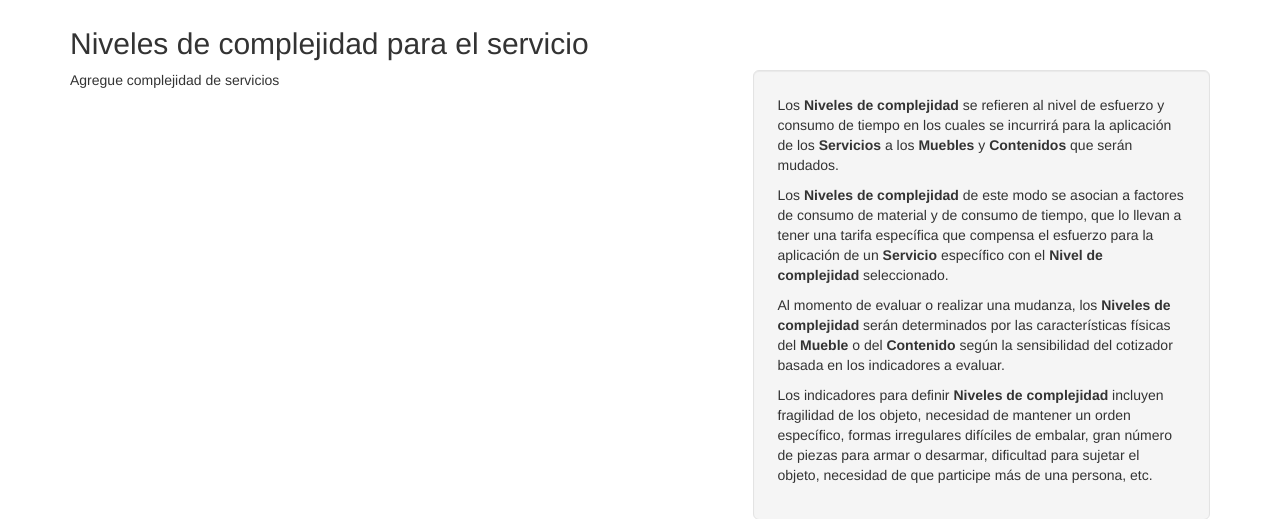
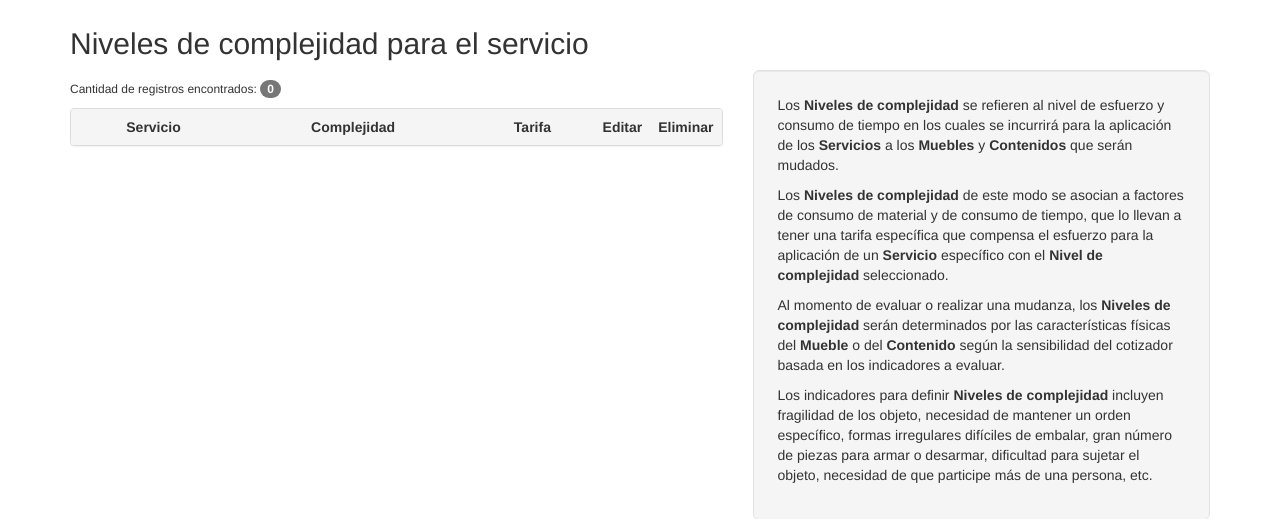
Before and after one commit to yusnelvy/mtvmcotizacion, a Django app: page /servicio/complejidad_servicio/1/1/ in a window 1280 px wide. Shown: the part 53-572 px from the top of the page. Run offline with Django 3.2, Linux system fonts and the light colour scheme; data that the repository does not hold is empty; some libraries are stand-ins or nearby versions.

Commit message:
Cambios en listas

```diff
--- a/direccion/models.py
+++ b/direccion/models.py
@@ -68,10 +68,10 @@ class Zona(models.Model):
     def __init__(self, *args, **kwargs):
         super(Zona, self).__init__(*args, **kwargs)
 
-    zona = models.CharField(max_length=100)
     pais = models.ForeignKey(Pais, on_delete=models.PROTECT)
     provincia = ChainedForeignKey(Provincia, chained_field='pais', chained_model_field='pais')
     ciudad = ChainedForeignKey(Ciudad, chained_field='provincia', chained_model_field='provincia')
+    zona = models.CharField(max_length=100)
 
     def __str__(self):
         return self.zona
--- a/mtvmcotizacion/template/inicio/base_edit.html
+++ b/mtvmcotizacion/template/inicio/base_edit.html
@@ -3,9 +3,6 @@
 {% block link_base %}
 
 <ul class="nav navbar-nav">
-  <li>
-    <a type="submit" class="btn btn-default">Registrar</a>
-  </li>
   <li>
     <a href="javascript:history.back();" class="btn">Regresar</a>
   </li>
@@ -28,6 +25,7 @@
 
                     {% block cuerpo_form %}{% endblock cuerpo_form %}
 
+                    <button type="submit" class="btn btn-default">Registrar</button>
                 </form>
             </div>
             <br>
--- a/mtvmcotizacion/template/inicio/base_menu.html
+++ b/mtvmcotizacion/template/inicio/base_menu.html
@@ -112,6 +112,7 @@
                         <li class="list-group-item"><a href="/servicio/">Servicios</a><a style="float:Right;" class="glyphicon glyphicon-new-window" href="/servicio/" target="_blank"></a></li>
                         <li class="list-group-item"><a href="/servicio/material/">Materiales</a><a style="float:Right;" class="glyphicon glyphicon-new-window" href="/servicio/material/" target="_blank"></a></li>
                         <li class="list-group-item"><a href="/servicio/complejidad/">Niveles de complejidad de servicios</a><a style="float:Right;" class="glyphicon glyphicon-new-window" href="/servicio/complejidad/" target="_blank"></a></li>
+                        <li class="list-group-item"><a href="/servicio/servicio_material/0/0/">Materiales de servicios</a><a style="float:Right;" class="glyphicon glyphicon-new-window" href="/servicio/servicio_material/0/0/" target="_blank"></a></li>
                     </ul>
                 </div>
             </div>
@@ -120,10 +121,10 @@
     <div class="col-md-4">
         <div class="panel panel-default">
             <div class="panel-heading">
-                <h4>Tablas básicas</h4>
+                <h4>Tablas de dirección</h4>
             </div>
             <div class="panel-body">
-                <p>Ver listados de todas las tablas básicas disponibles.</p>
+                <p>Ver, crear o editar los componentes que conforman una dirección.</p>
             </div>
             <ul class="list-group">
                 <li class="list-group-item"><a href="/direccion/pais/">Países</a><a style="float:Right;" class="glyphicon glyphicon-new-window" href="/direccion/pais/" target="_blank"></a></li>
--- a/mtvmcotizacion/template/mueble/ocupacion_lista.html
+++ b/mtvmcotizacion/template/mueble/ocupacion_lista.html
@@ -75,7 +75,10 @@ Eliminar nivel de ocupación
 
   <tr id="tr{{i.id}}">
     <td>{{ i.descripcion }}</td>
-    <td>{{ i.valor }}</td>
+
+    {% widthratio i.valor 1 100 as val %}
+
+    <td>{{ val|floatformat:"2" }}% </td>
     <td>
       <a href="{% url 'umuebles:edit_ocupacion' i.id %}?next={{request.get_full_path}}" class="glyphicon glyphicon-edit"></a>
     </td>
--- a/mtvmcotizacion/template/servicio/complejidadservicio_lista.html
+++ b/mtvmcotizacion/template/servicio/complejidadservicio_lista.html
@@ -2,19 +2,19 @@
 
 {% block titulo %}
 
-<title>Complejidad - servicio</title>
+<title>Niveles de complejidad para servicios</title>
 
 {% endblock titulo %}
 
 {% block titulo_modal %}
 
-Eliminar complejidad servicio
+Eliminar nivel de complejidad para el servicio
 
 {% endblock titulo_modal %}
 
 {% block validacion_modal %}
 
-<p>¿Desea eliminar <span id="modal_name"></span>?</p>
+<p>¿Desea eliminar el registro: <span id="modal_name"></span>?</p>
 
 {% endblock validacion_modal %}
 
@@ -25,7 +25,9 @@ Eliminar complejidad servicio
     <a href="javascript:history.back();" class="btn">Regresar</a>
   </li>
   <li>
-    <a href="/servicio/complejidad_servicio/nuevo/{{buscar_complejidadservicio.0.servicio.id}}/" class="btn">Nuevo</a>
+
+
+    <a href="/servicio/complejidad_servicio/nuevo/{{ idserv }}/" class="btn">Nuevo</a>
   </li>
   <li>
     <a href="/servicio/complejidad_servicio/0/0/" class="btn">Ver todos</a>
@@ -47,8 +49,6 @@ Eliminar complejidad servicio
 {% endblock titulo_ficha %}
 
 {% block content1 %}
-
- {% if buscar_complejidadservicio %}
 
 <h6>Cantidad de registros encontrados:
   <span class="badge" id="count_reg">
@@ -86,11 +86,6 @@ Eliminar complejidad servicio
 
   </table>
 </div>
-{% else %}
-
-<p>Agregue complejidad de servicios</p>
-
-{% endif %}
 
 {% endblock content1 %}
 
--- a/mtvmcotizacion/template/servicio/material_lista.html
+++ b/mtvmcotizacion/template/servicio/material_lista.html
@@ -22,10 +22,10 @@ Eliminar material
 
 <ul class="nav navbar-nav">
   <li>
-    <a href="/servicio/servicio_material/0/0/" class="btn">Materiales de servicios</a>
+    <a href="/servicio/" class="btn">Servicios</a>
   </li>
   <li>
-    <a href="/servicio/" class="btn">Lista de servicios</a>
+    <a href="/servicio/servicio_material/0/0/" class="btn">Materiales de servicios</a>
   </li>
 </ul>
 
--- a/mtvmcotizacion/template/servicio/serviciomaterial_lista.html
+++ b/mtvmcotizacion/template/servicio/serviciomaterial_lista.html
@@ -31,7 +31,7 @@ Eliminar material aplicado al servicio
     <a href="/servicio/servicio_material/0/0/" class="btn">Ver todos</a>
   </li>
   <li>
-    <a href="/servicio/" class="btn">Lista de servicios</a>
+    <a href="/servicio/" class="btn">Servicios</a>
   </li>
 </ul>
 
--- a/servicio/views.py
+++ b/servicio/views.py
@@ -250,7 +250,7 @@ def buscar_complejidad_servicio(request, idserv=0, idcomp=0):
     else:
         buscar_complejidadservicio = Complejidad_Servicio.objects.all()
 
-    context = {'buscar_complejidadservicio': buscar_complejidadservicio}
+    context = {'buscar_complejidadservicio': buscar_complejidadservicio, 'idserv': idserv}
     return render(request, 'servicio/complejidadservicio_lista.html', context)
 
 
```
Lines whose indentation alone changed are shown as unchanged.
